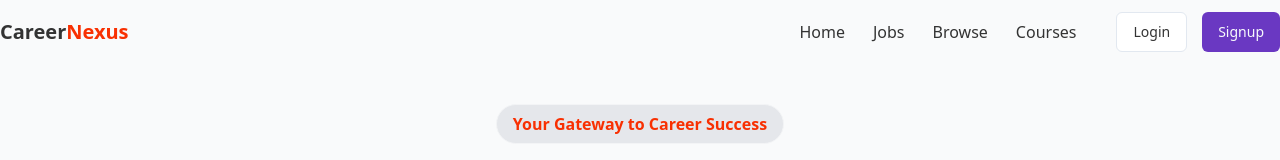
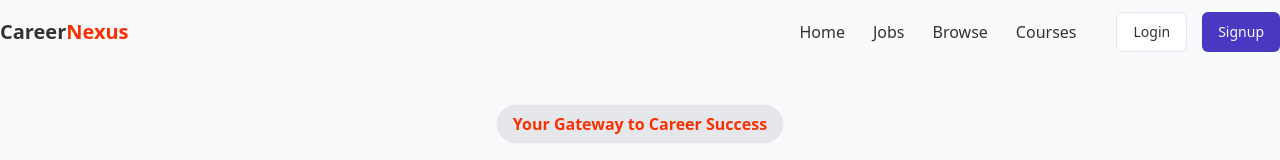
Before and after one commit to DivyanshuGrover29/CareerNexus, a React (Vite) app in the folder frontend/: page / in a window 1280 px wide. Shown: the top 160 px of the page. Built offline with nearby package versions, Linux system fonts and the light colour scheme; no server answers.

Commit message:
Update Navbar.jsx

```diff
--- a/frontend/src/components/shared/Navbar.jsx
+++ b/frontend/src/components/shared/Navbar.jsx
@@ -90,7 +90,7 @@ const Navbar = () => {
                   <Button variant="outline">Login</Button>
                 </Link>
                 <Link to="/Signup">
-                  <Button className="bg-[#6A38C2] hover:bg-[#5b30a6]">
+                  <Button className="bg-[#4a38c2] hover:bg-[#5b30a6]">
                     Signup
                   </Button>
                 </Link>
```
